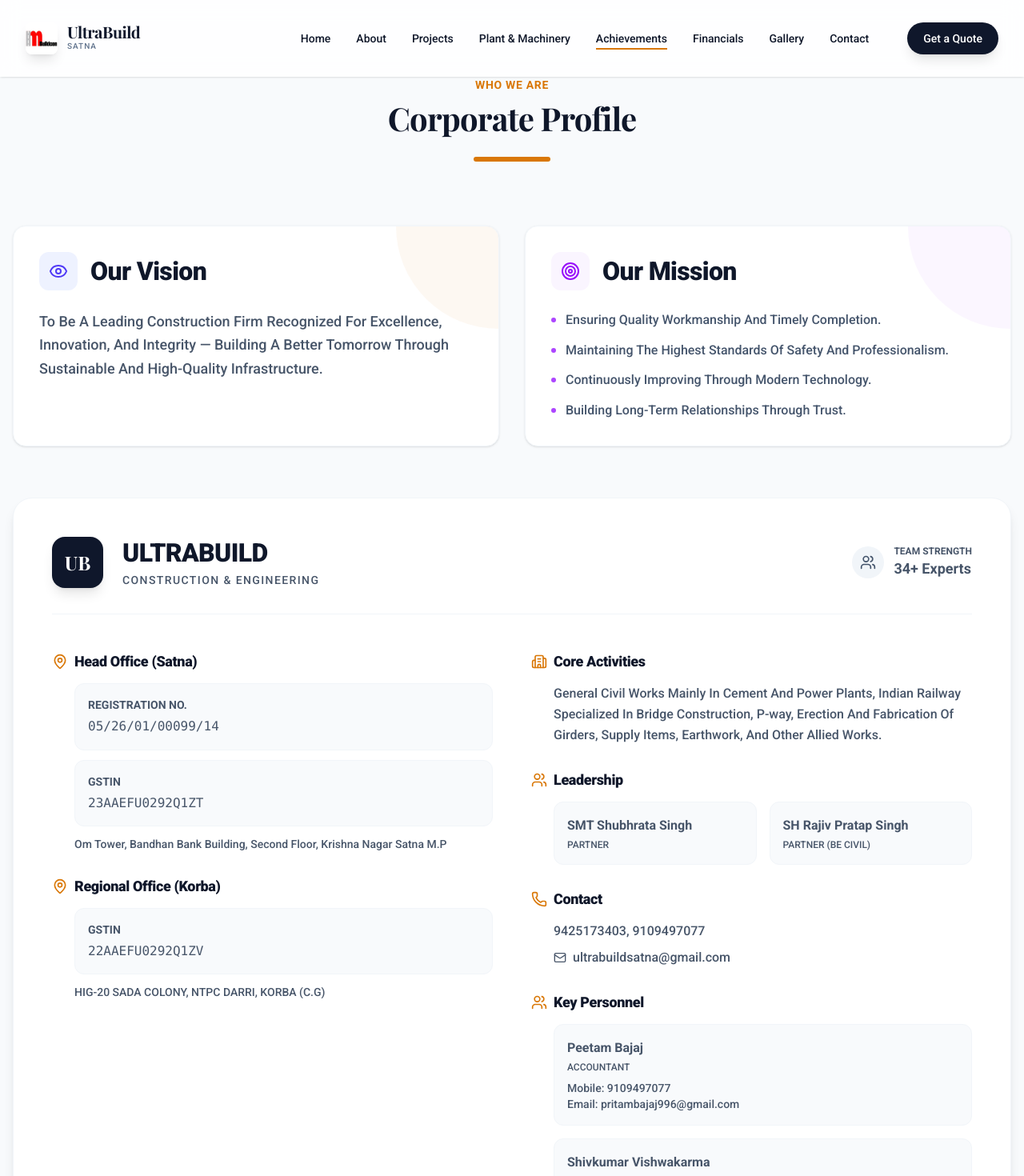
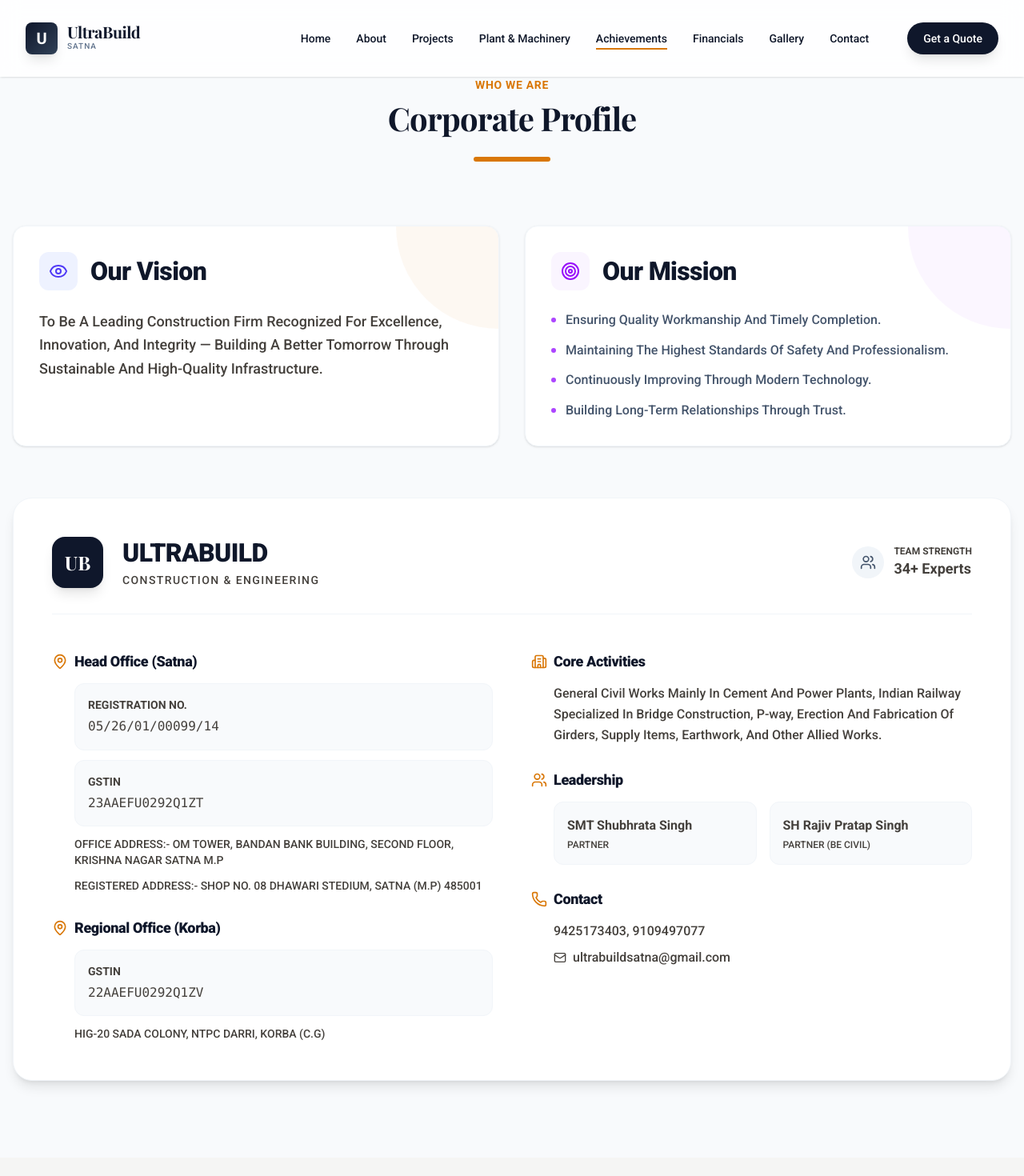
Before and after one commit to durgeshgawm/ultrabuild, a Next.js app: page /achievement in a window 1280 px wide. Shown: the top 1470 px of the page at 80% size. After the commit the page ends 1447 px from the top, so only its background shows below. Built offline with nearby package versions, Linux system fonts and the light colour scheme; a web font is replaced by a local one.

Commit message:
Initial commit

```diff
--- a/src/app/globals.css
+++ b/src/app/globals.css
@@ -5,27 +5,28 @@
    Global Theme Colors & Settings
 -------------------------------- */
 :root {
-  /* Premium Palette - Deep Navy, Slate, Gold */
-  --background: #f8fafc;
-  /* Slate-50 */
+  /* Premium Palette - Enhanced Light Theme */
+  --background: #f5f5f4;
+  /* Warm off-white - Stone-100 */
   --foreground: #0f172a;
   /* Slate-900 */
 
   --primary: #0f172a;
   /* Slate-900 */
-  --secondary: #475569;
-  /* Slate-600 */
+  --secondary: #44403c;
+  /* Stone-700 for better contrast */
   --accent: #d97706;
   /* Amber-600 */
-  --accent-light: #fbbf24;
-  /* Amber-400 */
+  --accent-light: #f59e0b;
+  /* Amber-500 */
 
-  --surface: #ffffff;
-  --surface-alt: #f1f5f9;
-  /* Slate-100 */
+  --surface: #fafaf9;
+  /* Subtle warm white - Stone-50 */
+  --surface-alt: #e7e5e4;
+  /* Stone-200 for better definition */
 
-  --border: #e2e8f0;
-  /* Slate-200 */
+  --border: #d6d3d1;
+  /* Stone-300 for improved visibility */
 }
 
 @theme inline {
--- a/src/app/layout.tsx
+++ b/src/app/layout.tsx
@@ -6,11 +6,7 @@
   title: "UltraBuild Satna | Leading Construction Company",
   description: "Official website of UltraBuild Satna — Building the future with excellence in construction and infrastructure development.",
   icons: {
-    icon: [
-      { url: '/favicoun-logo.jpg', sizes: '32x32', type: 'image/jpeg' },
-      { url: '/favicoun-logo.jpg', sizes: '16x16', type: 'image/jpeg' },
-    ],
-    apple: '/favicoun-logo.jpg',
+    icon: '/favicon.ico',
   },
 };
 
--- a/src/components/Contact.tsx
+++ b/src/components/Contact.tsx
@@ -1,5 +1,5 @@
 import React, { useState } from "react";
-import { MapPin, Phone, Mail, Send, MessageCircle } from "lucide-react";
+import { MapPin, Phone, Mail, Send, MessageCircle, Users } from "lucide-react";
 
 const Contact = () => {
   const [formData, setFormData] = useState({
@@ -57,8 +57,8 @@
                 <div>
                   <h4 className="text-xl font-bold mb-2">Head Office</h4>
                   <p className="text-slate-300 leading-relaxed">
-                    Om Tower, Bandhan Bank Building,<br />
-                    Second Floor, Krishna Nagar Satna M.P
+                    OM TOWER, BANDHAN BANK BUILDING,<br />
+                    SECOND FLOOR, KRISHNA NAGAR SATNA M.P
                   </p>
                 </div>
               </div>
@@ -152,6 +152,29 @@
             </form>
           </div>
         </div>
+
+        {/* Key Personnel Section */}
+        <div className="mt-16 max-w-4xl mx-auto">
+          <div className="bg-white dark:bg-slate-800 rounded-3xl p-8 md:p-12 shadow-2xl">
+            <h4 className="flex items-center text-lg font-bold text-slate-900 dark:text-white mb-6">
+              <Users className="w-5 h-5 text-accent mr-2" /> Key person's
+            </h4>
+            <div className="grid grid-cols-1 md:grid-cols-2 gap-6">
+              <div className="p-4 bg-slate-50 dark:bg-slate-800/50 rounded-xl border border-slate-100 dark:border-slate-700">
+                <p className="font-bold text-slate-900 dark:text-white">Peetam Bajaj</p>
+                <p className="text-xs text-slate-500 uppercase mt-1">Accountant</p>
+                <p className="text-sm text-slate-600 dark:text-slate-300 mt-2">Mobile: 9109497077</p>
+                <p className="text-sm text-slate-600 dark:text-slate-300">Email: pritambajaj996@gmail.com</p>
+              </div>
+              <div className="p-4 bg-slate-50 dark:bg-slate-800/50 rounded-xl border border-slate-100 dark:border-slate-700">
+                <p className="font-bold text-slate-900 dark:text-white">Shivkumar Vishwakarma</p>
+                <p className="text-xs text-slate-500 uppercase mt-1">Accountant</p>
+                <p className="text-sm text-slate-600 dark:text-slate-300 mt-2">Mobile: 8817851101</p>
+                <p className="text-sm text-slate-600 dark:text-slate-300">Email: shivkumarvishwakarma1974@gmail.com</p>
+              </div>
+            </div>
+          </div>
+        </div>
       </div>
     </section>
   );
--- a/src/components/Gallery.tsx
+++ b/src/components/Gallery.tsx
@@ -17,7 +17,8 @@
   const clientImages = [
     { id: 1, image: "/clintimage1.jpg", name: "Client 1" },
     { id: 2, image: "/clintimage2.jpg", name: "Client 2" },
-    { id: 3, image: "/clintimage3.jpg", name: "Client 3" }
+    { id: 3, image: "/clintimage3.jpg", name: "Client 3" },
+    { id: 4, image: "/favicoun-logo.jpg", name: "UltraBuild" }
   ];
 
   return (
--- a/src/components/Navbar.tsx
+++ b/src/components/Navbar.tsx
@@ -1,6 +1,5 @@
 "use client";
 import Link from "next/link";
-import Image from "next/image";
 import { usePathname } from "next/navigation";
 import { useState, useEffect, useRef } from "react";
 import { Menu, X } from "lucide-react";
@@ -74,14 +73,8 @@
         <div className="flex items-center justify-between h-16">
           {/* Logo */}
           <Link href="/" className="flex items-center space-x-3 group">
-            <div className="w-10 h-10 rounded-lg overflow-hidden shadow-lg group-hover:scale-105 transition-transform duration-300">
-              <Image
-                src="/favicoun-logo.jpg"
-                alt="UltraBuild Logo"
-                width={40}
-                height={40}
-                className="object-cover"
-              />
+            <div className="w-10 h-10 rounded-lg bg-gradient-to-br from-slate-900 to-slate-700 dark:from-white dark:to-slate-200 flex items-center justify-center shadow-lg group-hover:scale-105 transition-transform duration-300">
+              <span className="text-white dark:text-slate-900 font-bold text-xl">U</span>
             </div>
             <div className="flex flex-col">
               <span className="text-xl font-bold font-serif tracking-tight text-slate-900 dark:text-white leading-none group-hover:text-accent transition-colors duration-300">
--- a/src/components/Profile.tsx
+++ b/src/components/Profile.tsx
@@ -104,7 +104,10 @@
                     <p className="text-slate-900 dark:text-white font-mono">23AAEFU0292Q1ZT</p>
                   </div>
                   <p className="text-slate-600 dark:text-slate-300 text-sm">
-                    Om Tower, Bandhan Bank Building, Second Floor, Krishna Nagar Satna M.P
+                    OFFICE ADDRESS:- OM TOWER, BANDAN BANK BUILDING, SECOND FLOOR, KRISHNA NAGAR SATNA M.P
+                  </p>
+                  <p className="text-slate-600 dark:text-slate-300 text-sm">
+                    REGISTERED ADDRESS:- SHOP NO. 08 DHAWARI STEDIUM, SATNA (M.P) 485001
                   </p>
                 </div>
               </div>
@@ -166,25 +169,6 @@
                 </div>
               </div>
 
-              <div>
-                <h4 className="flex items-center text-lg font-bold text-slate-900 dark:text-white mb-4">
-                  <Users className="w-5 h-5 text-accent mr-2" /> Key Personnel
-                </h4>
-                <div className="pl-7 space-y-4">
-                  <div className="p-4 bg-slate-50 dark:bg-slate-800/50 rounded-xl border border-slate-100 dark:border-slate-700">
-                    <p className="font-bold text-slate-900 dark:text-white">Peetam Bajaj</p>
-                    <p className="text-xs text-slate-500 uppercase mt-1">Accountant</p>
-                    <p className="text-sm text-slate-600 dark:text-slate-300 mt-2">Mobile: 9109497077</p>
-                    <p className="text-sm text-slate-600 dark:text-slate-300">Email: pritambajaj996@gmail.com</p>
-                  </div>
-                  <div className="p-4 bg-slate-50 dark:bg-slate-800/50 rounded-xl border border-slate-100 dark:border-slate-700">
-                    <p className="font-bold text-slate-900 dark:text-white">Shivkumar Vishwakarma</p>
-                    <p className="text-xs text-slate-500 uppercase mt-1">Accountant</p>
-                    <p className="text-sm text-slate-600 dark:text-slate-300 mt-2">Mobile: 8817851101</p>
-                    <p className="text-sm text-slate-600 dark:text-slate-300">Email: shivkumarvishwakarma1974@gmail.com</p>
-                  </div>
-                </div>
-              </div>
             </div>
           </div>
         </div>
```
